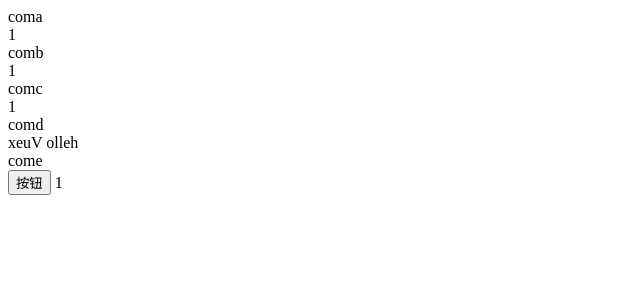
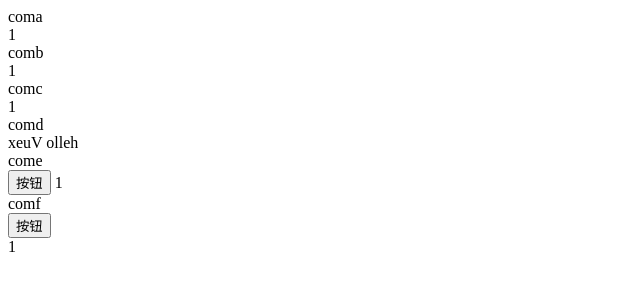
Before and after one commit to DuHuaL/vuex-demo2, a Vue app: page / in a window 1280 px wide. Shown: the top 300 px of the page, without its empty margins (0-640 px from the left). Built offline with nearby package versions, Linux system fonts and the light colour scheme.

Commit message:
映射的方式mapMutations在组件中使用

```diff
--- a/src/App.vue
+++ b/src/App.vue
@@ -5,6 +5,7 @@
     <comc></comc>
     <comd></comd>
     <come></come>
+    <comf></comf>
   </div>
 </template>
 
@@ -14,6 +15,7 @@ import comb from '@/components/comb';
 import comc from '@/components/comc';
 import comd from '@/components/comd';
 import come from '@/components/come';
+import comf from '@/components/comf';
 export default {
   name: 'App',
   components: {
@@ -21,7 +23,8 @@ export default {
     comb,
     comc,
     comd,
-    come
+    come,
+    comf
   }
 };
 </script>
--- /dev/null
+++ b/src/components/comf.vue
@@ -0,0 +1,48 @@
+<template>
+  <div>
+    comf
+    <br>
+    <button @click="handleAdd">按钮</button>
+    <br>
+    {{ num1 }}
+  </div>
+</template>
+
+<script>
+import { mapMutations, mapState } from 'vuex';
+export default {
+  computed: {
+    ...mapState({
+      num1: 'count'
+    })
+  },
+  methods: {
+    // 第一中写法，可以传一个数组
+    // // 可以传数组
+    // ...mapMutations([
+    //   'increate'
+    // ]),
+    // // 组件中的方法
+    // handleAdd() {
+    //   // 在组件中使用mutations
+    //   this.increate({
+    //     num: 5
+    //   });
+    // }
+
+    // 第二种写法，可以传一个对象，给store中的increate方法，改个名字，然后再在组件中使用
+    ...mapMutations({
+      add: 'increate'
+    }),
+    handleAdd() {
+      this.add({
+        num: 10
+      });
+    }
+  }
+};
+</script>
+
+<style>
+
+</style>
```
